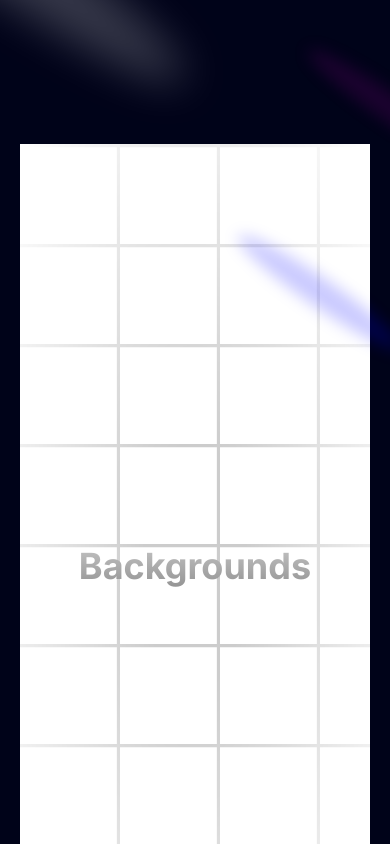
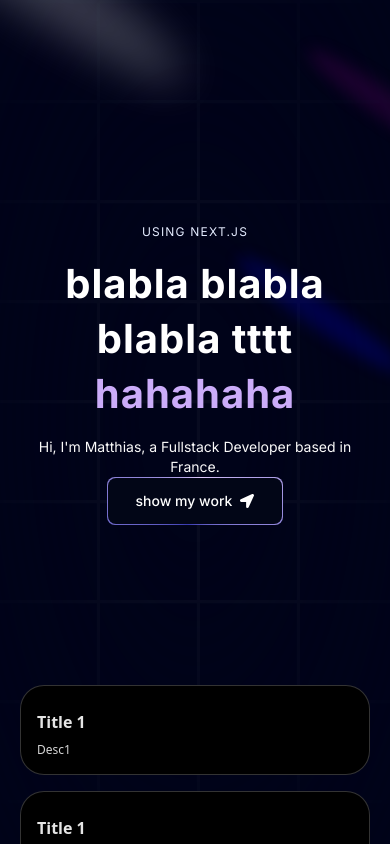
Before and after one commit to MatthiasBlc/202408_portfolio, a Next.js app: page / in a window 390 px wide. Shown: the top 844 px of the page. Built offline with nearby package versions, Linux system fonts and the light colour scheme.

Commit message:
adding hero

```diff
--- a/app/layout.tsx
+++ b/app/layout.tsx
@@ -1,6 +1,7 @@
 import type { Metadata } from "next";
 import { Inter } from "next/font/google";
 import "./globals.css";
+import { ThemeProvider } from "./provider";
 
 const inter = Inter({ subsets: ["latin"] });
 
@@ -16,7 +17,17 @@
 }>) {
   return (
     <html lang="en">
-      <body className={inter.className}>{children}</body>
+      <body className={inter.className}>
+        {" "}
+        <ThemeProvider
+          attribute="class"
+          defaultTheme="dark"
+          enableSystem
+          disableTransitionOnChange
+        >
+          {children}
+        </ThemeProvider>
+      </body>
     </html>
   );
 }
--- a/app/page.tsx
+++ b/app/page.tsx
@@ -1,10 +1,24 @@
+import Grid from "@/components/Grid";
 import Hero from "@/components/Hero";
+import { FloatingNav } from "@/components/ui/FloatingNav";
+import { FaHome } from "react-icons/fa";
 
 export default function Home() {
   return (
     <main className="relative bg-black-100 flex justify-center items-center flex-col overflow-hidden mx-auto sm:px-10 px-5">
       <div className="max-w-7xl w-full">
+        <FloatingNav
+          className=""
+          navItems={[
+            {
+              name: "Home",
+              link: "/",
+              icon: <FaHome />,
+            },
+          ]}
+        />
         <Hero />
+        <Grid />
       </div>
     </main>
   );
--- /dev/null
+++ b/app/provider.tsx
@@ -0,0 +1,9 @@
+"use client";
+
+import * as React from "react";
+import { ThemeProvider as NextThemesProvider } from "next-themes";
+import { type ThemeProviderProps } from "next-themes/dist/types";
+
+export function ThemeProvider({ children, ...props }: ThemeProviderProps) {
+  return <NextThemesProvider {...props}>{children}</NextThemesProvider>;
+}
--- /dev/null
+++ b/components/Grid.tsx
@@ -0,0 +1,23 @@
+import React from "react";
+import { BentoGrid, BentoGridItem } from "./ui/BentoGrid";
+import { title } from "process";
+import { gridItems } from "@/data";
+
+const Grid = () => {
+  return (
+    <section id="about">
+      <BentoGrid>
+        {gridItems.map((item) => (
+          <BentoGridItem
+            id={item.id}
+            key={item.id}
+            title={item.title}
+            description={item.description}
+          />
+        ))}
+      </BentoGrid>
+    </section>
+  );
+};
+
+export default Grid;
--- a/components/Hero.tsx
+++ b/components/Hero.tsx
@@ -1,5 +1,8 @@
 import React from "react";
 import { Spotlight } from "./ui/Spotlight";
+import { TextGenerateEffect } from "./ui/TextGenerateEffect";
+import MagicButton from "./ui/MagicButton";
+import { FaLocationArrow } from "react-icons/fa";
 
 function Hero() {
   return (
@@ -15,12 +18,30 @@
         />
         <Spotlight className="top-28 left-80 h-80[vh] w-[50vw]" fill="blue" />
       </div>
-      <div className="h-screen w-full dark:bg-black-100 bg-white  dark:bg-grid-white/[0.2] bg-grid-black/[0.2] relative flex items-center justify-center">
-        {/* Radial gradient for the container to give a faded look */}
-        <div className="absolute pointer-events-none inset-0 flex items-center justify-center dark:bg-black bg-white [mask-image:radial-gradient(ellipse_at_center,transparent_20%,black)]"></div>
-        <p className="text-4xl sm:text-7xl font-bold relative z-20 bg-clip-text text-transparent bg-gradient-to-b from-neutral-200 to-neutral-500 py-8">
-          Backgrounds
-        </p>
+      <div className="h-screen w-full dark:bg-black-100 bg-white  dark:bg-grid-white/[0.03] bg-grid-black/[0.2] flex items-center justify-center absolute top-0 left-0">
+        <div className="absolute pointer-events-none inset-0 flex items-center justify-center dark:bg-black-100 bg-white [mask-image:radial-gradient(ellipse_at_center,transparent_20%,black)]"></div>
+      </div>
+      <div className="flex justify-center relative my-20 z-10">
+        <div className="max-w-[89vw] md:max-w-2xl lg:max-w-[60vw] flex flex-col items-center justify-center">
+          <h2 className="uppercase tracking-widest text-xs text-center text-blue-100 max-w-80">
+            Using Next.js
+          </h2>
+
+          <TextGenerateEffect
+            className="text-center text-[40px] md:text-5xl lg:text-6xl"
+            words="blabla blabla blabla tttt hahahaha"
+          />
+          <p className="text-center md:tracking-wider md-4 text-sm md:text-lg lg:text-2xl">
+            Hi, I&apos;m Matthias, a Fullstack Developer based in France.
+          </p>
+          <a href="#about">
+            <MagicButton
+              title="show my work"
+              icon={<FaLocationArrow />}
+              position="right"
+            />
+          </a>
+        </div>
       </div>
     </div>
   );
--- /dev/null
+++ b/components/ui/BentoGrid.tsx
@@ -0,0 +1,56 @@
+import { cn } from "@/lib/utils";
+
+export const BentoGrid = ({
+  className,
+  children,
+}: {
+  className?: string;
+  children?: React.ReactNode;
+}) => {
+  return (
+    <div
+      className={cn(
+        "grid md:auto-rows-[18rem] grid-cols-1 md:grid-cols-3 gap-4 max-w-7xl mx-auto ",
+        className
+      )}
+    >
+      {children}
+    </div>
+  );
+};
+
+export const BentoGridItem = ({
+  className,
+  title,
+  description,
+  header,
+  icon,
+  id,
+}: {
+  className?: string;
+  title?: string | React.ReactNode;
+  description?: string | React.ReactNode;
+  header?: React.ReactNode;
+  icon?: React.ReactNode;
+  id: number;
+}) => {
+  return (
+    <div
+      className={cn(
+        "row-span-1 relative rounded-3xl group/bento hover:shadow-xl transition duration-200 shadow-input dark:shadow-none p-4 dark:bg-black dark:border-white/[0.2] bg-white border border-transparent justify-between flex flex-col space-y-4  border-red-500",
+        className
+      )}
+    >
+      {header}
+      <div className="group-hover/bento:translate-x-2 transition duration-200">
+        {icon}
+        <div className="font-sans font-bold text-neutral-600 dark:text-neutral-200 mb-2 mt-2">
+          {title}
+        </div>
+        <div className="font-sans font-normal text-neutral-600 text-xs dark:text-neutral-300">
+          {description}
+        </div>
+      </div>
+    </div>
+  );
+};
--- /dev/null
+++ b/components/ui/FloatingNav.tsx
@@ -0,0 +1,82 @@
+"use client";
+import React, { useState } from "react";
+import {
+  motion,
+  AnimatePresence,
+  useScroll,
+  useMotionValueEvent,
+} from "framer-motion";
+import { cn } from "@/lib/utils";
+import Link from "next/link";
+
+export const FloatingNav = ({
+  navItems,
+  className,
+}: {
+  navItems: {
+    name: string;
+    link: string;
+    icon?: JSX.Element;
+  }[];
+  className?: string;
+}) => {
+  const { scrollYProgress } = useScroll();
+
+  const [visible, setVisible] = useState(false);
+
+  useMotionValueEvent(scrollYProgress, "change", (current) => {
+    // Check if current is not undefined and is a number
+    if (typeof current === "number") {
+      let direction = current! - scrollYProgress.getPrevious()!;
+
+      if (scrollYProgress.get() < 0.05) {
+        setVisible(false);
+      } else {
+        if (direction < 0) {
+          setVisible(true);
+        } else {
+          setVisible(false);
+        }
+      }
+    }
+  });
+
+  return (
+    <AnimatePresence mode="wait">
+      <motion.div
+        initial={{
+          opacity: 1,
+          y: -100,
+        }}
+        animate={{
+          y: visible ? 0 : -100,
+          opacity: visible ? 1 : 0,
+        }}
+        transition={{
+          duration: 0.2,
+        }}
+        className={cn(
+          "flex max-w-fit  fixed top-10 inset-x-0 mx-auto border border-transparent dark:border-white/[0.2] rounded-full dark:bg-black bg-white shadow-[0px_2px_3px_-1px_rgba(0,0,0,0.1),0px_1px_0px_0px_rgba(25,28,33,0.02),0px_0px_0px_1px_rgba(25,28,33,0.08)] z-[5000] pr-2 pl-8 py-2  items-center justify-center space-x-4",
+          className
+        )}
+      >
+        {navItems.map((navItem: any, idx: number) => (
+          <Link
+            key={`link=${idx}`}
+            href={navItem.link}
+            className={cn(
+              "relative dark:text-neutral-50 items-center flex space-x-1 text-neutral-600 dark:hover:text-neutral-300 hover:text-neutral-500"
+            )}
+          >
+            <span className="block sm:hidden">{navItem.icon}</span>
+            <span className="hidden sm:block text-sm">{navItem.name}</span>
+          </Link>
+        ))}
+        <button className="border text-sm font-medium relative border-neutral-200 dark:border-white/[0.2] text-black dark:text-white px-4 py-2 rounded-full">
+          <span>Login</span>
+          <span className="absolute inset-x-0 w-1/2 mx-auto -bottom-px bg-gradient-to-r from-transparent via-blue-500 to-transparent  h-px" />
+        </button>
+      </motion.div>
+    </AnimatePresence>
+  );
+};
--- /dev/null
+++ b/components/ui/MagicButton.tsx
@@ -0,0 +1,30 @@
+import React from "react";
+
+const MagicButton = ({
+  title,
+  icon,
+  position,
+  handleClick,
+  otherClasses,
+}: {
+  title: string;
+  icon: React.ReactNode;
+  position: string;
+  handleClick?: () => void;
+  otherClasses?: string;
+}) => {
+  return (
+    <button className="relative inline-flex h-12 w-full overflow-hidden rounded-lg p-[1px] focus:outline-none md:w-60 md:mt-10">
+      <span className="absolute inset-[-1000%] animate-[spin_2s_linear_infinite] bg-[conic-gradient(from_90deg_at_50%_50%,#E2CBFF_0%,#393BB2_50%,#E2CBFF_100%)]" />
+      <span
+        className={`inline-flex h-full w-full cursor-pointer items-center justify-center rounded-lg bg-slate-950 px-7  text-sm font-medium text-white backdrop-blur-3xl gap-2 ${otherClasses}`}
+      >
+        {position === "left" && icon}
+        {title}
+        {position === "right" && icon}
+      </span>
+    </button>
+  );
+};
+
+export default MagicButton;
--- /dev/null
+++ b/components/ui/TextGenerateEffect.tsx
@@ -0,0 +1,64 @@
+"use client";
+import { useEffect } from "react";
+import { motion, stagger, useAnimate } from "framer-motion";
+import { cn } from "@/lib/utils";
+
+export const TextGenerateEffect = ({
+  words,
+  className,
+  filter = true,
+  duration = 0.5,
+}: {
+  words: string;
+  className?: string;
+  filter?: boolean;
+  duration?: number;
+}) => {
+  const [scope, animate] = useAnimate();
+  let wordsArray = words.split(" ");
+  useEffect(() => {
+    animate(
+      "span",
+      {
+        opacity: 1,
+        filter: filter ? "blur(0px)" : "none",
+      },
+      {
+        duration: duration ? duration : 1,
+        delay: stagger(0.2),
+      }
+    );
+  }, [scope.current]);
+
+  const renderWords = () => {
+    return (
+      <motion.div ref={scope}>
+        {wordsArray.map((word, idx) => {
+          return (
+            <motion.span
+              key={word + idx}
+              className={`${
+                idx > 3 ? "text-purple" : "dark:text-white text-black"
+              } opacity-0`}
+              style={{
+                filter: filter ? "blur(10px)" : "none",
+              }}
+            >
+              {word}{" "}
+            </motion.span>
+          );
+        })}
+      </motion.div>
+    );
+  };
+
+  return (
+    <div className={cn("font-bold", className)}>
+      <div className="my-4">
+        <div className=" dark:text-white text-black leading-snug tracking-wide">
+          {renderWords()}
+        </div>
+      </div>
+    </div>
+  );
+};
--- /dev/null
+++ b/data/index.ts
@@ -0,0 +1,7 @@
+export const gridItems = [
+  { title: "Title 1", description: "Desc1", id: 1 },
+  { title: "Title 1", description: "Desc1", id: 1 },
+  { title: "Title 1", description: "Desc1", id: 1 },
+  { title: "Title 1", description: "Desc1", id: 1 },
+  { title: "Title 1", description: "Desc1", id: 1 },
+]
--- a/package.json
+++ b/package.json
@@ -13,8 +13,10 @@
     "framer-motion": "^11.3.22",
     "mini-svg-data-uri": "^1.4.4",
     "next": "14.2.5",
+    "next-themes": "^0.3.0",
     "react": "^18",
     "react-dom": "^18",
+    "react-icons": "^5.2.1",
     "tailwind-merge": "^2.4.0",
     "tailwindcss-animate": "^1.0.7"
   },
```
Also changed, not shown: 1 other file (tests, documents, lock files or other folders).
